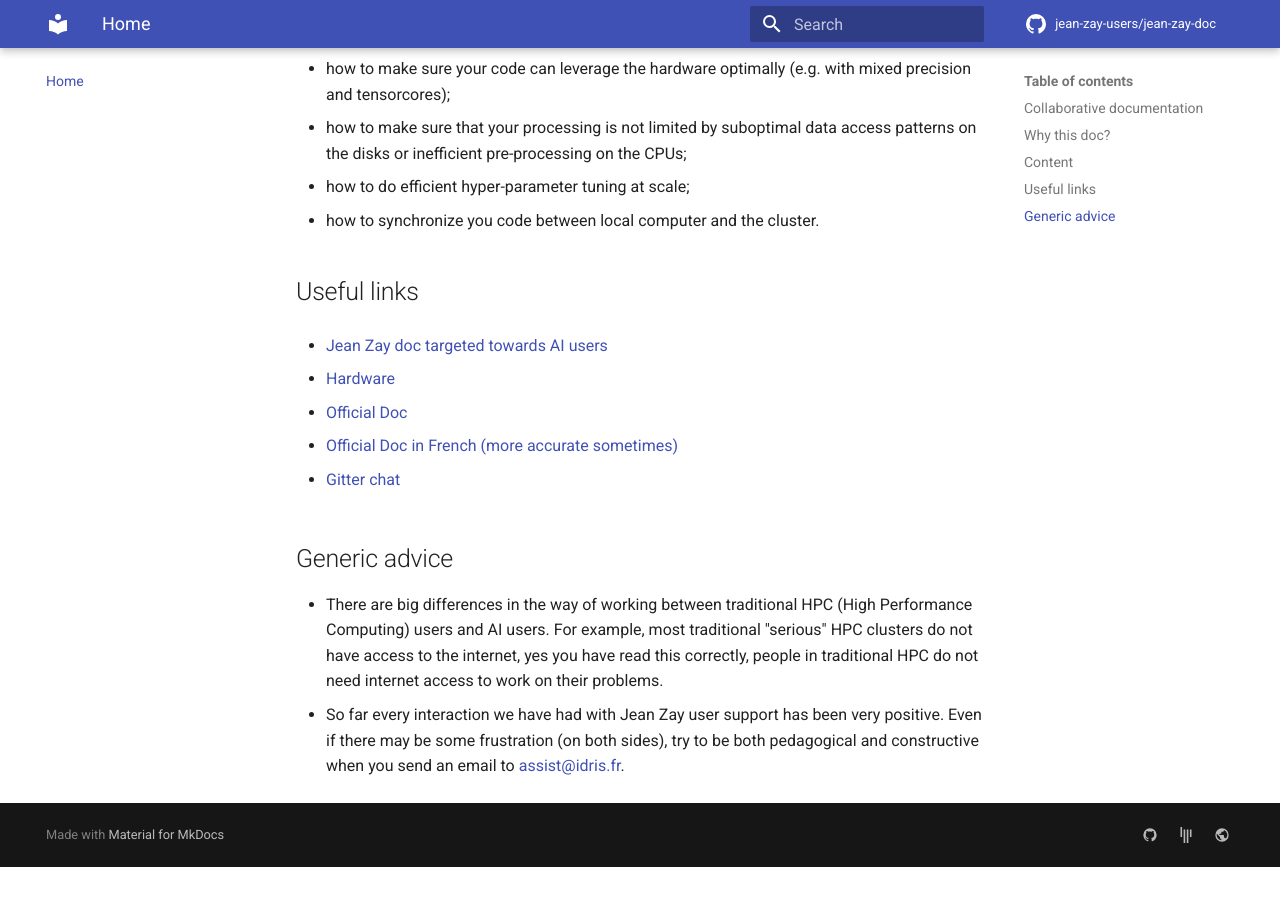
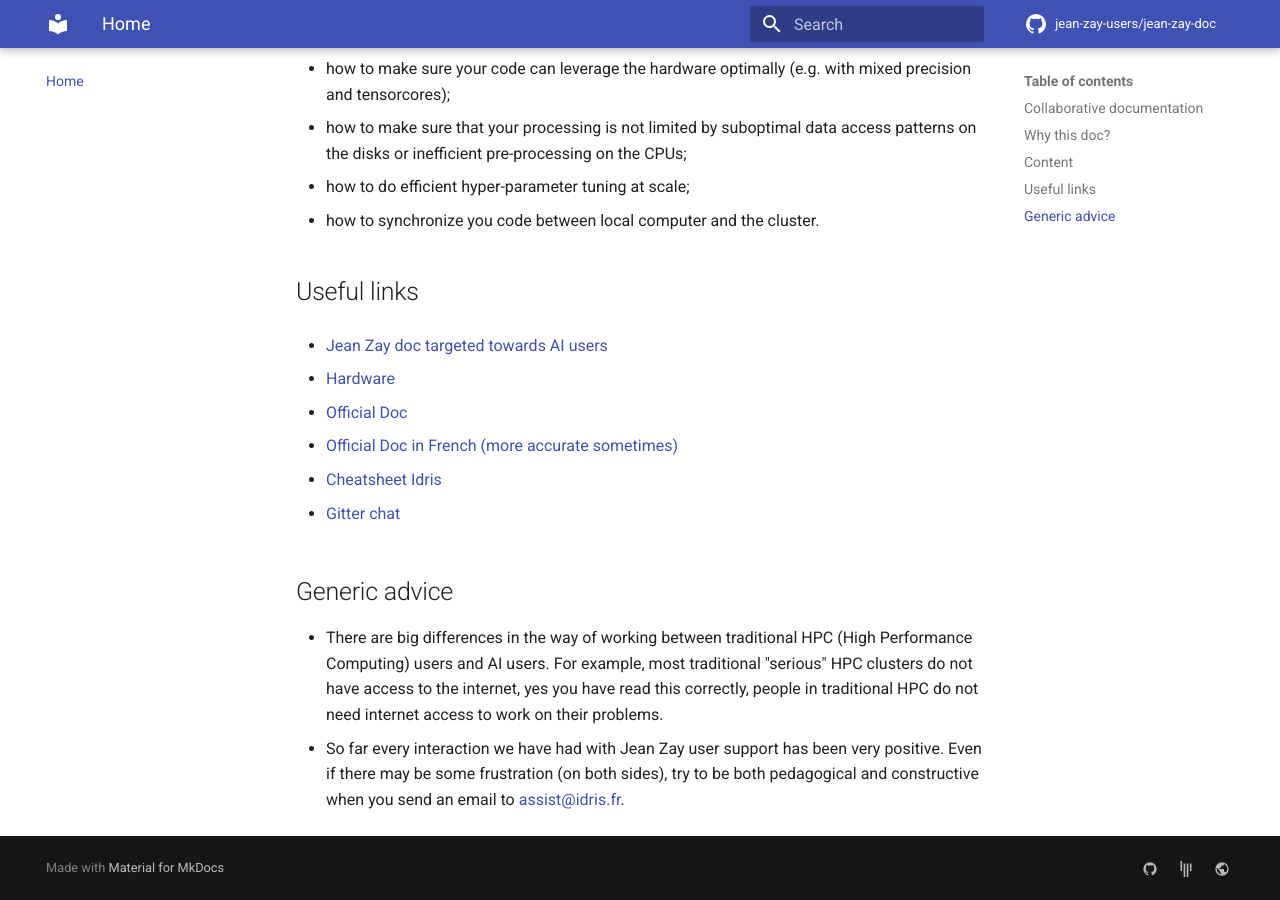
Before and after one commit to jean-zay-users/jean-zay-doc, an MkDocs documentation site: the page built from docs/index.md, in a window 1280 px wide and 900 px high, scrolled down 1090 px. Built offline with MkDocs 1.6.1 and Material for MkDocs 9.7.7, drawn with Linux system fonts in a browser that asks for light colours; comment, search, counter and statistics services are not loaded; before the commit the page ends 1957 px from its top, so only the background shows below that.

Commit message:
Add link to the Idris cheatsheet

```diff
--- a/docs/index.md
+++ b/docs/index.md
@@ -60,6 +60,8 @@
 
 - [Official Doc in French (more accurate sometimes)](http://www.idris.fr/eng/jean-zay/)
 
+- [Cheatsheet Idris](http://www.idris.fr/media/su/idrismemento1.pdf)
+
 - [Gitter chat](https://gitter.im/jean-zay-users/jean-zay-doc)
 
 ## Generic advice
```
